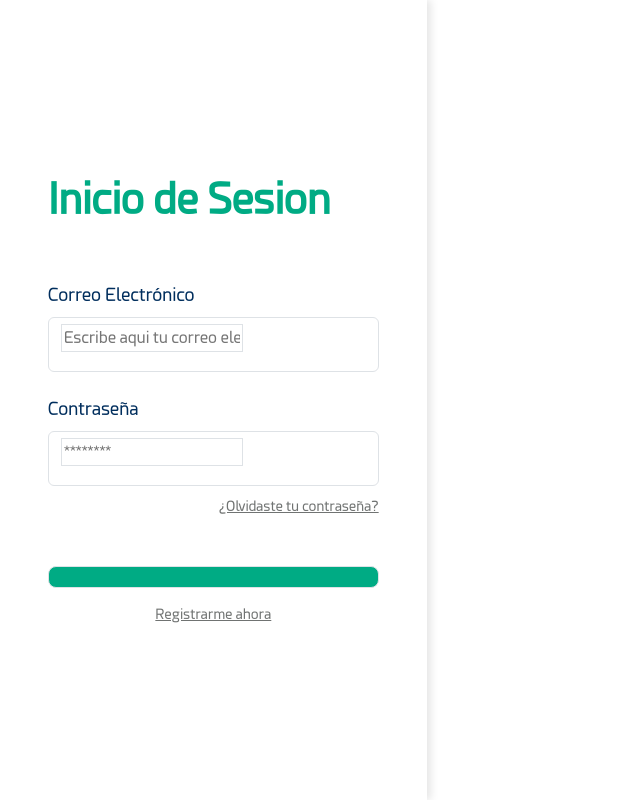
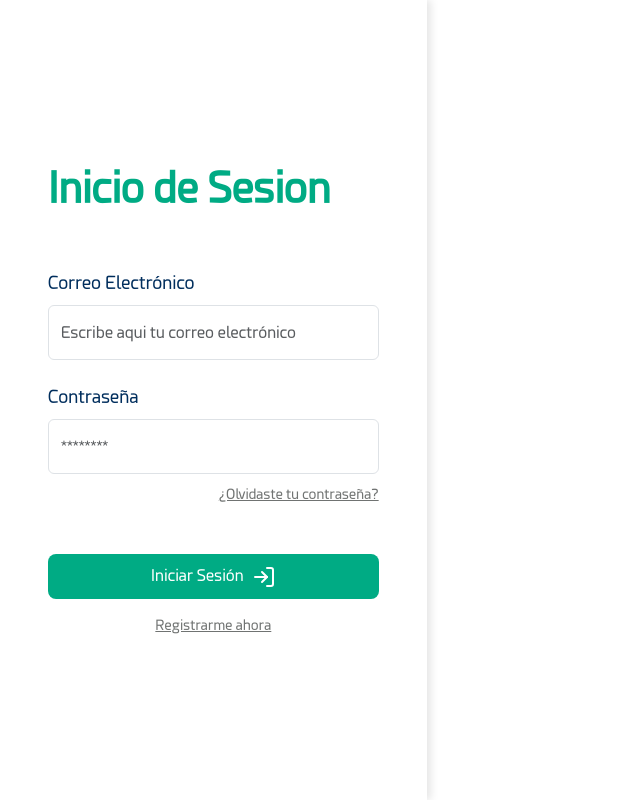
Before and after one commit to Carlos-Mtzg/doces_front, a React (Vite) app: page /auth/login in a window 1280 px wide. Shown: the whole page, without its empty margins (0-640 px from the left). Built offline with nearby package versions, Linux system fonts and the light colour scheme.

Commit message:
fix: :zap: Se cambiaron las etiquetas de Flowbite a las las estándar de HTML en la pantalla de Login.jsx

```diff
--- a/src/auth/Login.jsx
+++ b/src/auth/Login.jsx
@@ -6,7 +6,6 @@ import * as yup from 'yup'
 import { useFormik } from 'formik'
 import AuthContext from '../config/context/auth-context'
 import AxiosClient from '../config/htttp-client/axios-client'
-import { Button, TextInput, Label } from 'flowbite-react'
 
 
 const Login = () => {
@@ -52,15 +51,14 @@ const Login = () => {
     });
 
     return (
-
         <div className="container-fluid d-flex px-0 h-100">
             <div className={`h-100 col-12 col-md-4 d-flex justify-content-center flex-column p-5 ${styles['login-container']}`}>
                 <h1 className={`fw-semibold pb-5 ${styles['title']}`}>Inicio de Sesion</h1>
                 {/* Formulario */}
                 <form onSubmit={formik.handleSubmit}>
                     <div className="form-group mb-4">
-                        <Label htmlFor="email-input" className={`form-label fw-normal ${styles['email-label']}`}>Correo Electrónico</Label>
-                        <TextInput name='email' type="text"
+                        <label htmlFor="email-input" className={`form-label fw-normal ${styles['email-label']}`}>Correo Electrónico</label>
+                        <input name='email' type="text"
                             value={formik.values.email}
                             onChange={formik.handleChange}
                             onBlur={formik.handleBlur}
@@ -71,8 +69,8 @@ const Login = () => {
                         ) : null}
                     </div>
                     <div className="form-group">
-                        <Label htmlFor="password-input" className={`form-label fw-normal ${styles['password-label']}`}>Contraseña</Label>
-                        <TextInput name='password' type="password"
+                        <label htmlFor="password-input" className={`form-label fw-normal ${styles['password-label']}`}>Contraseña</label>
+                        <input name='password' type="password"
                             value={formik.values.password}
                             onChange={formik.handleChange}
                             onBlur={formik.handleBlur}
@@ -86,7 +84,7 @@ const Login = () => {
                         <Link className={`${styles['forget-password']}`} to="" data-bs-toggle="modal" data-bs-target="#recover-password">¿Olvidaste tu contraseña?</Link>
                     </div>
                     <div className="form-group d-flex flex-column gap-3">
-                        <Button className={`${styles['signIn-btn']}`} type='submit'
+                        <button className={`${styles['signIn-btn']}`} type='submit'
                             disabled={formik.isSubmitting}
                         >
                             <div className={`${styles['signIn-content']}`}>
@@ -94,7 +92,7 @@ const Login = () => {
                                 <LogIn className="ms-2" />
                             </div>
                             <span></span>
-                        </Button>
+                        </button>
 
                         <Link className={`text-center ${styles['register-now']}`} to="/auth/register">Registrarme ahora</Link>
                     </div>
@@ -139,7 +137,6 @@ const Login = () => {
             </div>
             {/* Modal */}
         </div>
-
     )
 }
 
```
